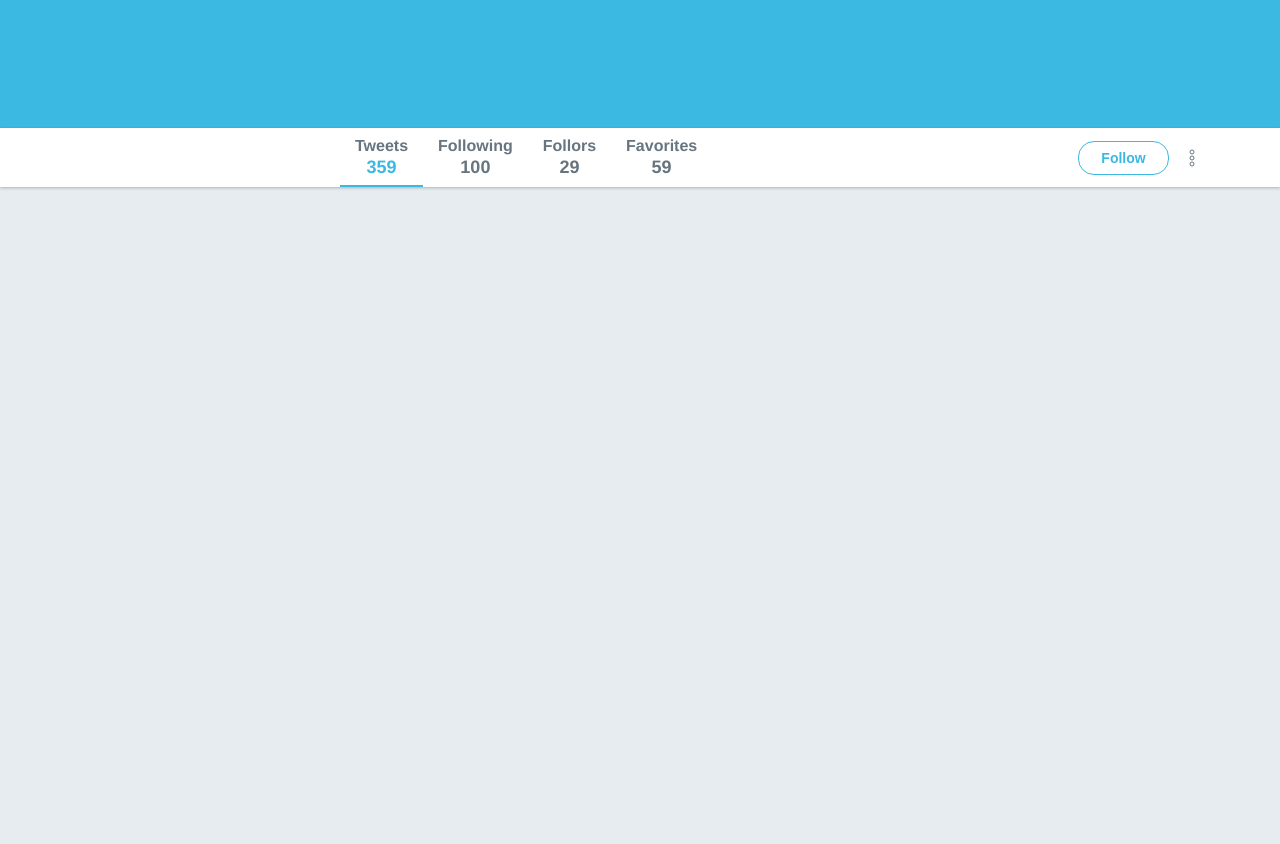
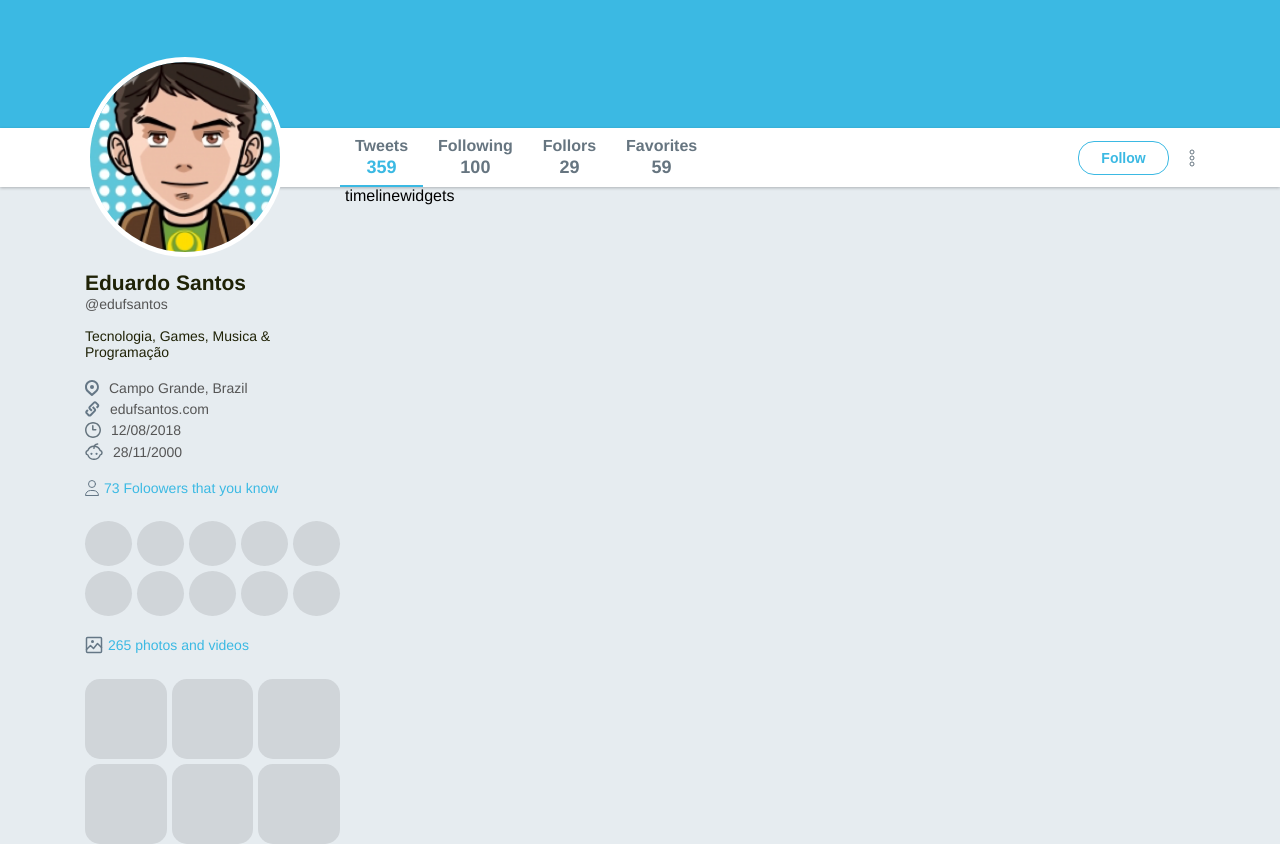
Before and after one commit to edufsantos/Flex-Box, a plain HTML site: page index.html in a window 1280 px wide. Shown: the part 218-1062 px from the top of the page. Before the commit the page ends 800 px from the top, so only its background shows below. Drawn offline with Linux system fonts and the light colour scheme.

Commit message:
--aula 04

```diff
--- a/index.html
+++ b/index.html
@@ -53,5 +53,49 @@
         </div>
       </div>
     </div>
+    <div class="wrapper-content content">
+      <aside class="profile">
+        <img  class="avatar" src="./images/avatar.png" alt="Eduardo">
+        <h1>Eduardo Santos</h1>
+        <span>@edufsantos</span>
+        <p>Tecnologia, Games, Musica & Programação</p>
+
+        <ul>
+          <li><img src="./images/place.svg" alt="">Campo Grande, Brazil</li>
+          <li><img src="./images/url.svg" alt="">edufsantos.com</li>
+          <li><img src="./images/joined.svg" alt="">12/08/2018</li>
+          <li><img src="./images/born.svg" alt="">28/11/2000</li>
+        </ul>
+        <div class="widget followers">
+          <strong><img src="./images/followers.svg" alt=""> 73 Foloowers that you know</strong>
+          <ul>
+            <li></li>
+            <li></li>
+            <li></li>
+            <li></li>
+            <li></li>
+            <li></li>
+            <li></li>
+            <li></li>
+            <li></li>
+            <li></li>
+          </ul>
+        </div>
+
+        <div class="widget images">
+          <strong><img src="./images/images.svg" alt="">265 photos and videos</strong>
+          <ul>
+            <li></li>
+            <li></li>
+            <li></li>
+            <li></li>
+            <li></li>
+            <li></li>
+          </ul>
+        </div>
+      </aside>
+      <section class="timeline"> timeline</section>
+      <aside class="widgets"> widgets</aside>
+    </div>
 </body>
 </html>
--- a/styles.css
+++ b/styles.css
@@ -172,3 +172,95 @@ header#main-header .side button{
   border: 1px solid #3bb9e3;
   border-radius: 16px;
 }
+
+/*-----------wrapper-content----------------*/
+.wrapper-content{
+  display: flex;
+}
+.wrapper-content aside.profile{
+
+  width: 260px;
+}
+.wrapper-content aside.profile img.avatar{
+  margin-top: -130px;
+  width: 200px;
+  border-radius:50% ;
+  border: 5px solid #fff;
+}
+.wrapper-content aside.profile h1{
+  font-size: 21px;
+  color: #1f2206;
+  margin-top: 10px;
+}
+.wrapper-content aside.profile span{
+  font-size: 14px;
+  color: #555555;
+}
+
+.wrapper-content aside.profile p{
+  font-size: 14px;
+  color: #1f2206;
+  margin-top: 15px;
+}
+
+.wrapper-content aside.profile ul{
+  margin-top: 20px;
+  list-style: none;
+}
+.wrapper-content aside.profile ul li{
+  font-size: 14px;
+  color: #555555;
+  display: flex;
+  align-items: center;
+  margin-top: 5px;
+}
+
+.wrapper-content aside.profile ul li img{
+  margin-right: 10px;
+}
+
+.wrapper-content aside.profile .widget{
+  margin-top: 20px;
+
+}
+.wrapper-content aside.profile .widget strong{
+  font-weight: normal;
+  color: #3bb9e3;
+  font-size: 14px;
+  display: flex;
+  align-items: center;
+}
+
+.wrapper-content aside.profile .widget  strong img{
+  margin-right: 5px;
+}
+.wrapper-content aside.profile .followers ul{
+  list-style: none;
+  display: flex;
+  flex-wrap: wrap;
+  align-content: flex-start;
+  align-items: flex-start;
+}
+.wrapper-content aside.profile .followers ul li{
+  width: 45px;
+  flex: 1 0 auto;
+  height: 45px;
+  background: #d0d5d9;
+  border-radius: 50%;
+  margin-right: 5px;
+}
+.wrapper-content aside.profile .images ul{
+  list-style: none;
+  display: flex;
+  flex-wrap: wrap;
+  align-content: flex-start;
+  align-items: flex-start;
+}
+.wrapper-content aside.profile .images ul li{
+  width: 80px;
+  height: 80px;
+  flex: 1 0 auto;
+  background: #d0d5d9;
+  border-radius: 15px;
+  margin-right: 5px;
+}
```
